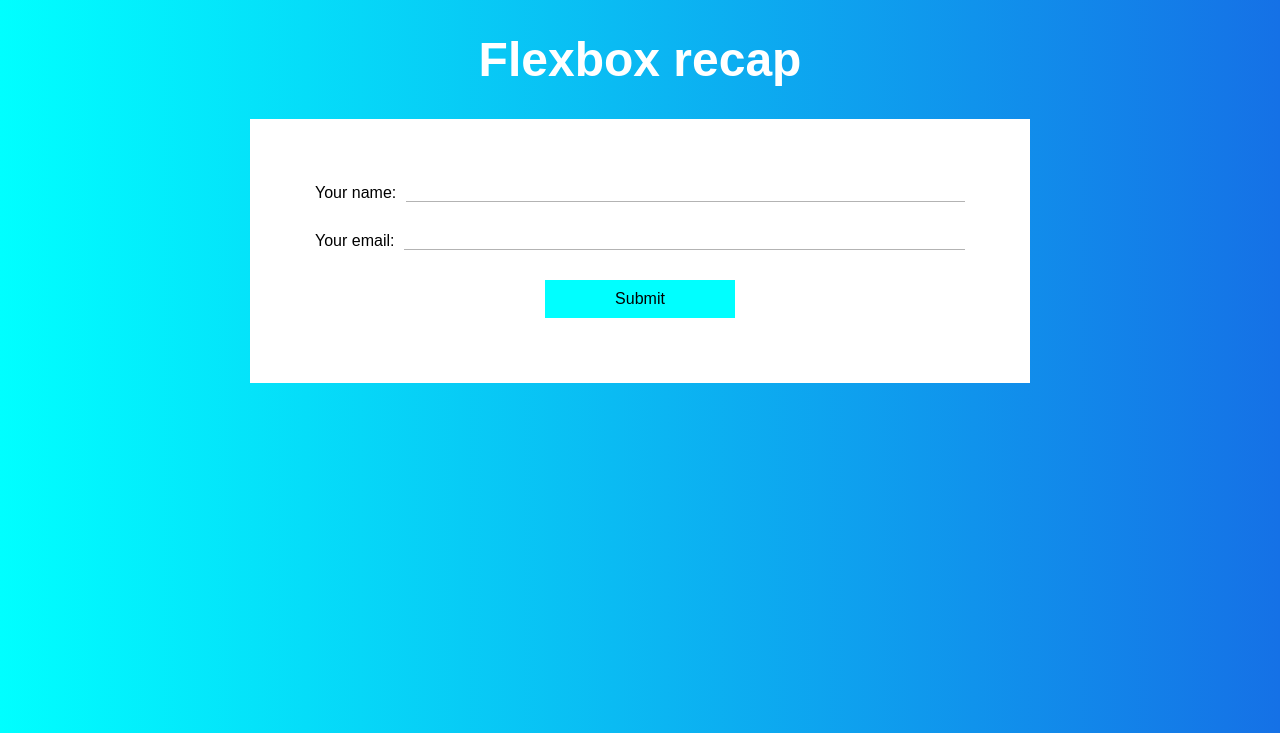
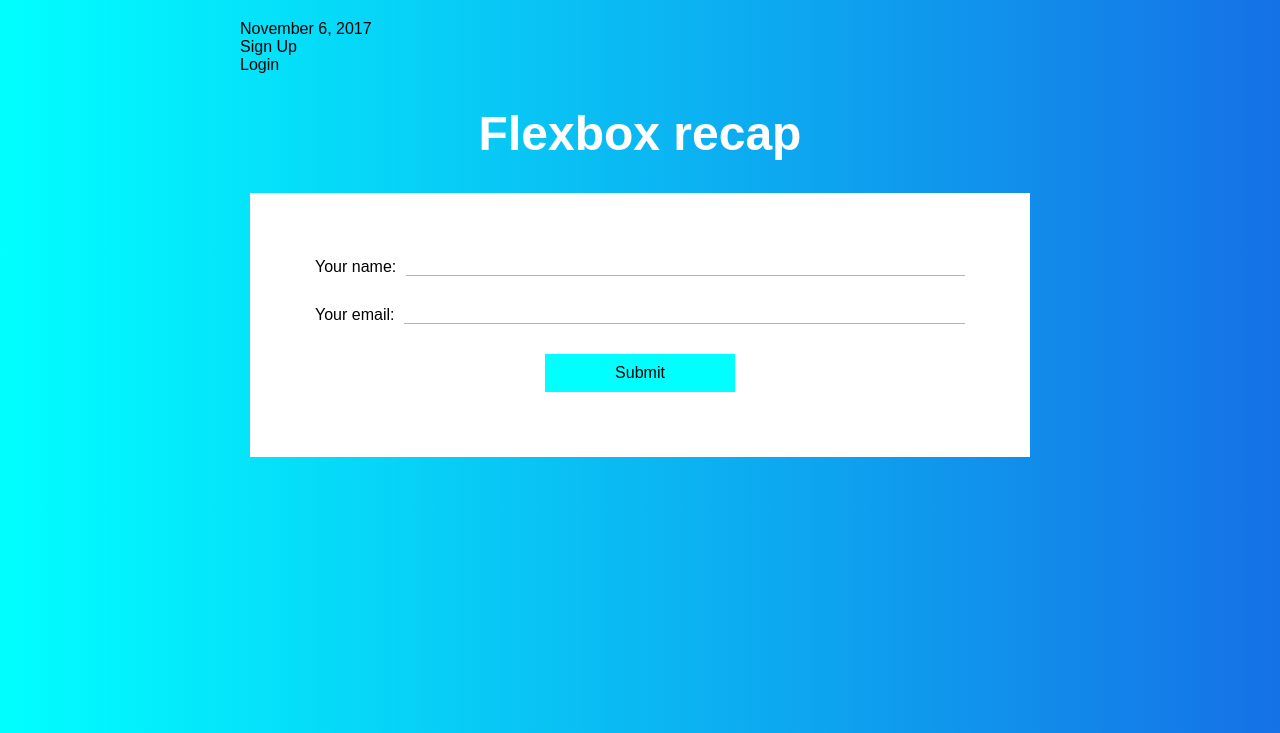
Before and after one commit to shikinen/Flexbox_recap, a website: page index.html in a window 1280 px wide. Shown: the top 733 px of the page. Drawn offline with Linux system fonts and the light colour scheme; a web font is replaced by a local one.

Commit message:
Add Menu structure

```diff
--- a/index.html
+++ b/index.html
@@ -19,6 +19,13 @@
 
 <body>
     <div class="container">
+        <div class='menu-container'>
+            <div class='menu'>
+                <div class='date'>November 6, 2017</div>
+                <div class='signup'>Sign Up</div>
+                <div class='login'>Login</div>
+            </div>
+        </div>
         <header>
             <h1>Flexbox recap</h1>
         </header>
```
